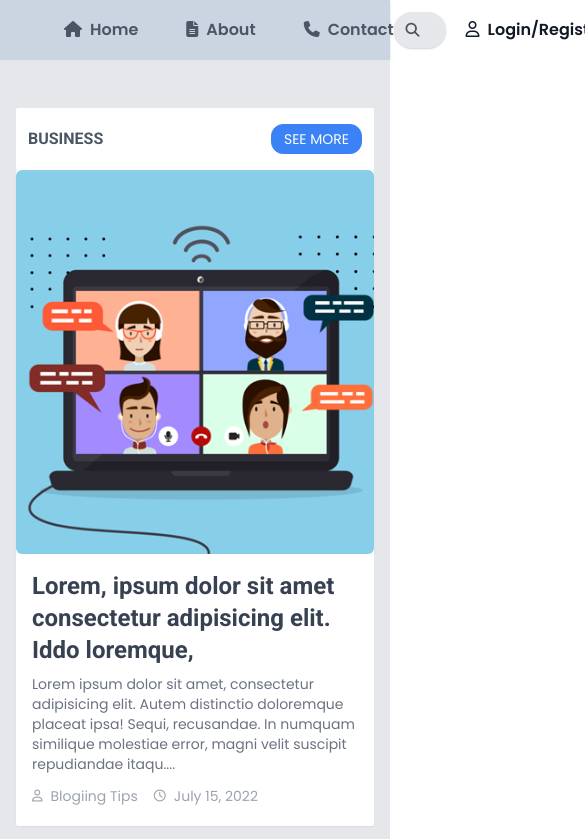
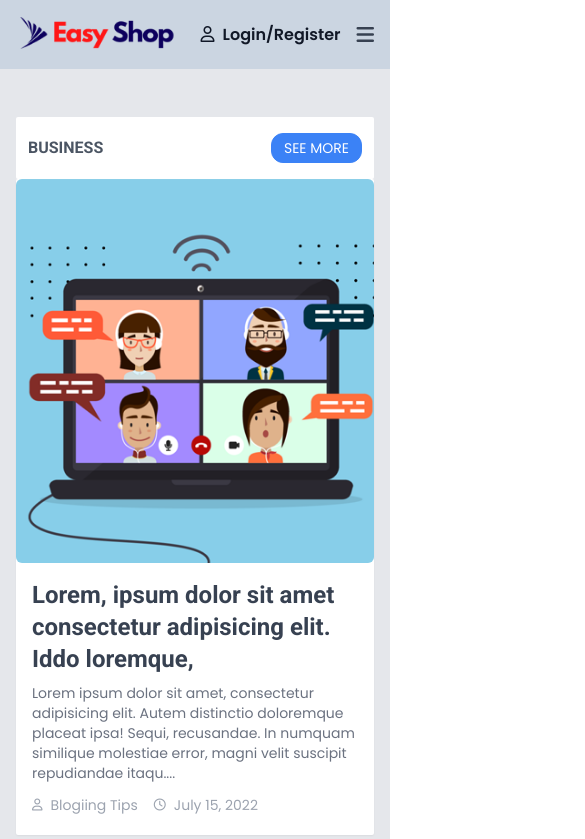
Before and after one commit to easylearningbd/tailwind-blog-project, a website: page index.html in a window 390 px wide. Shown: the top 839 px of the page, 585 px wide, since content can reach past the window. Drawn offline with Linux system fonts and the light colour scheme.

Commit message:
62.Setup Mobile Responsive Part 2

```diff
--- a/index.html
+++ b/index.html
@@ -23,7 +23,7 @@
                     <img src="./images/easyshop.png" alt="Company Logo" />
                </a>
 
-          <div class="ml-12 flex">
+          <div class="ml-12 lg:flex space-x-5 hidden ">
                <a href="#" class="flex items-center font-semibold text-md hover:text-blue-700 transition " >
                     <span class="mr-2">
                          <i class="fas fa-home"></i>
@@ -32,7 +32,7 @@
                </a>
           </div>
 
-          <div class="ml-12 flex">
+          <div class="ml-12 lg:flex space-x-5 hidden ">
                <a href="#" class="flex items-center font-semibold text-md hover:text-blue-700 transition " >
                     <span class="mr-2">
                          <i class="fas fa-file-alt"></i>
@@ -42,7 +42,7 @@
           </div>
 
 
-          <div class="ml-12 flex">
+          <div class="ml-12 lg:flex space-x-5 hidden ">
                <a href="#" class="flex items-center font-semibold text-md hover:text-blue-700 transition " >
                     <span class="mr-2">
                          <i class="fas fa-phone"></i>
@@ -52,7 +52,7 @@
           </div>
 
 
-          <div class="relative ml-auto ">
+          <div class="relative ml-auto hidden lg:block ">
                <span class="absolute left-3 top-2 text-sm text-gray-600 ">
                     <i class="fas fa-search"></i>
                </span>
@@ -68,7 +68,7 @@
                </a>
           </div>
 
-          <div class="text-xl text-gray-700 cursor-pointer ml-4 xl:hidden block hover:text-blue-700 transition ">
+          <div class="text-xl text-gray-700 cursor-pointer ml-4 xl:hidden block hover:text-blue-700 transition " id="open_sidebar" >
                <i class="fas fa-bars "></i>
           </div>
 
@@ -79,7 +79,7 @@
  <!-- --------End Header nav bar part ------------- -->
 
      <div class="py-12 bg-gray-200 ">
-          <div class="container mx-auto px-4 flex-wrap lg:flex-nowrap ">
+          <div class="container mx-auto px-4 flex flex-wrap lg:flex-nowrap ">
                <div class="w-3/12 hidden xl:block ">
            <div class="bg-white shadow-sm shadow-white rounded-xl p-4 ">
                          <h3 class="text-xl font-semibold text-gray-700 font-roboto "> Categories  </h3>
@@ -630,6 +630,16 @@
           </div>
      </div>
 
+ <!-- --------Start Mobile Menu ------------- -->
+
+    <div class="fixed w-full h-full bg-black bg-opacity-25 left-0 top-0 opacity-0 invisible transition-all duration-500 xl:hidden" id="sidebar_wrapper" >
+         <div class="fixed top-0 w-72 h-full bg-white shadow-sm flex flex-col transition-all duration-500 -left-80" id="sidebar" >
+              <p> asdfsdaf </p>
+         </div>
+
+    </div>
+
+<!-- --------End Mobile Menu ------------- -->
 
      <footer class="border-t py-4 ">
           <p class="text-sm text-center"> Copyright @ 2022 <span class="font-semibold">EasyLearning </span> All Rrights Reserved
```
